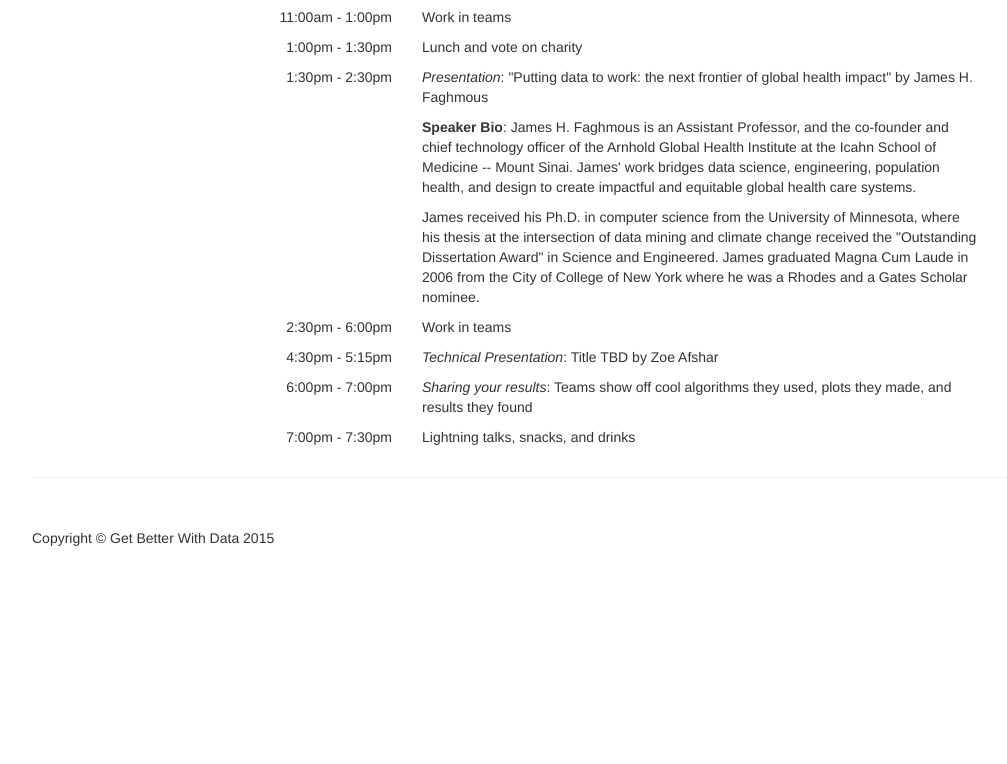
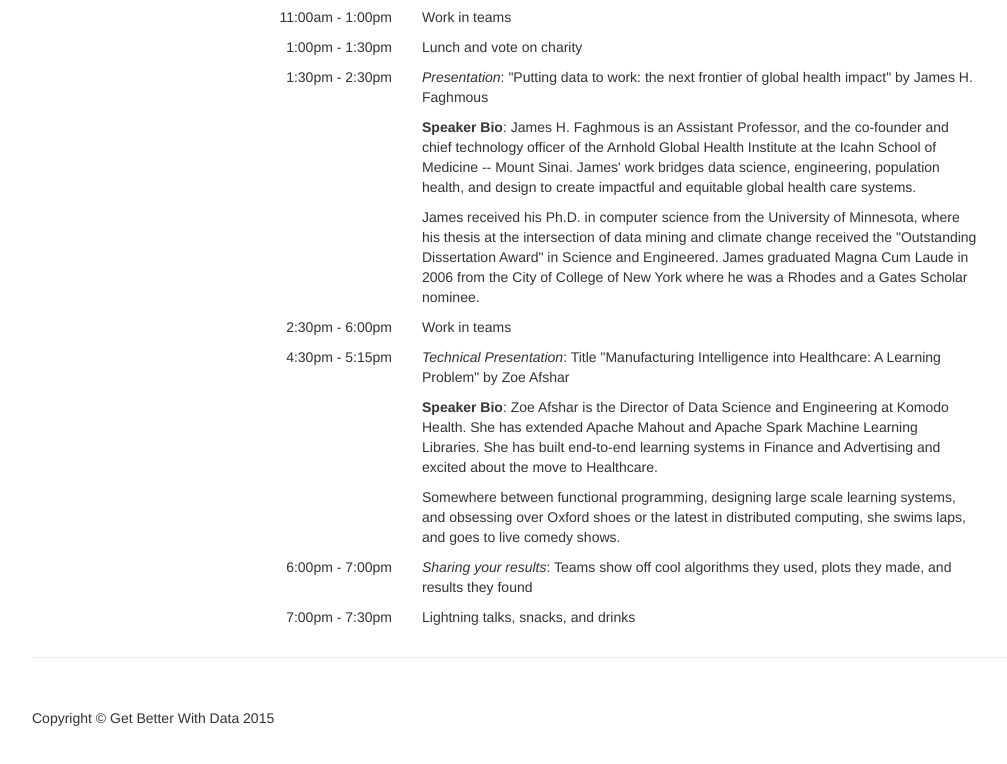
Before and after one commit to wimlds/Data-Dive-Website, a plain HTML site: page schedule.html in a window 1280 px wide. Shown: the part 784-1548 px from the top of the page, without its empty margins (38-1045 px from the left). Before the commit the page ends 1392 px from the top, so only its background shows below. Drawn offline with Linux system fonts and the light colour scheme.

Commit message:
added Zoe bio

```diff
--- a/schedule.html
+++ b/schedule.html
@@ -259,7 +259,13 @@
                 </div>
                 <div class="col-md-6">
                     <p>
-                        <i>Technical Presentation</i>: Title TBD by Zoe Afshar
+                        <i>Technical Presentation</i>: Title "Manufacturing Intelligence into Healthcare: A Learning Problem" by Zoe Afshar
+                    </p>
+                    <p>
+                        <b>Speaker Bio</b>: Zoe Afshar is the Director of Data Science and Engineering at Komodo Health. She has extended Apache Mahout and Apache Spark Machine Learning Libraries. She has built end-to-end learning systems in Finance and Advertising and excited about the move to Healthcare.
+                    </p>
+                    <p>
+                        Somewhere between functional programming, designing large scale learning systems, and obsessing over Oxford shoes or the latest in distributed computing, she swims laps, and goes to live comedy shows.
                     </p>
                 </div>
             </div>
```
